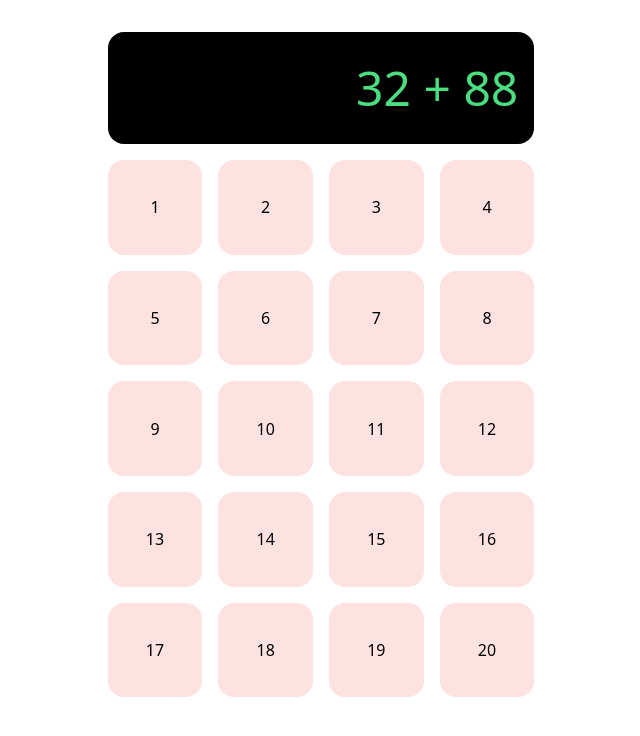
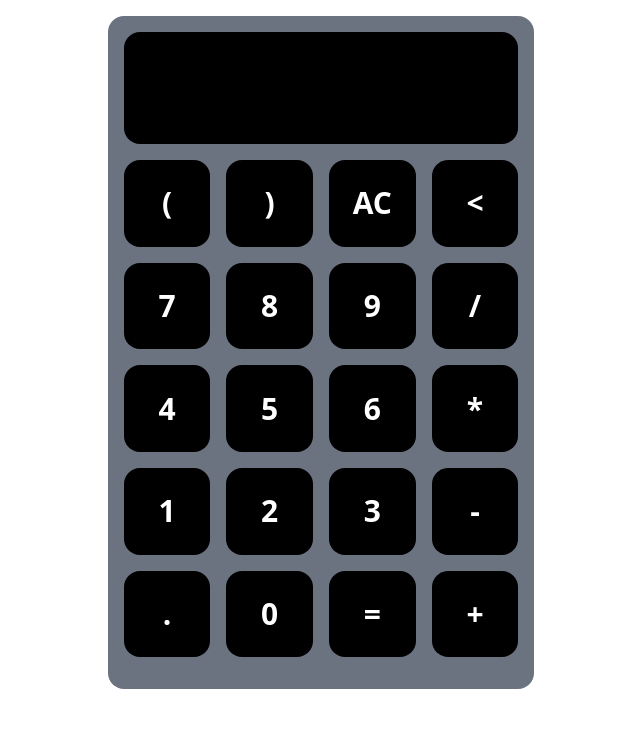
Before and after one commit to dhruv-dhaduk/calc-react, a React (Vite) app: page / in a window 1280 px wide. Shown: the top 736 px of the page, without its empty margins (319-959 px from the left). Built offline with nearby package versions, Linux system fonts and the light colour scheme.

Commit message:
Added functionality for calculator

```diff
--- a/src/App.jsx
+++ b/src/App.jsx
@@ -4,7 +4,7 @@ import Display from "./components/Display";
 import ButtonPanel from "./components/ButtonPanel";
 
 function App() {
-    const [expr, setExpr] = useState('32 + 88');
+    const [expr, setExpr] = useState('');
 
     function appendExpr(value) {
         setExpr(expr + value);
@@ -12,9 +12,9 @@ function App() {
 
     return (
         <>
-            <div className="mx-auto my-8 md:w-1/2 lg:w-1/3">
+            <div className="mx-auto p-4 my-4 bg-gray-500 rounded-2xl md:w-1/2 lg:w-1/3">
                 <Display expr={expr} />
-                <ButtonPanel />
+                <ButtonPanel expr={expr} setExpr={setExpr} />
             </div>
 
         </>
--- a/src/components/Button.jsx
+++ b/src/components/Button.jsx
@@ -1,7 +1,7 @@
 function Button({text, onClick}) {
     return (
         <button
-         className="aspect-square bg-red-100 rounded-2xl"
+         className="aspect-square bg-black text-white rounded-2xl text-3xl font-bold"
          onClick={onClick}
         >
             { text }
--- a/src/components/ButtonPanel.jsx
+++ b/src/components/ButtonPanel.jsx
@@ -2,28 +2,42 @@ import Button from "./Button";
 
 function ButtonPanel({ expr, setExpr }) {
 
+    function appendExpr(value) {
+        setExpr(expr + value);
+    }
+
+    function evaluateExpr() {
+        try {
+            const ans = eval(expr);
+            setExpr(ans+"");
+        }
+        catch(err) {
+            setExpr("INVALID !");
+        }
+    }
+
     return (
         <div className="grid grid-cols-4 gap-4 py-4">
-            <Button text="1" onClick={() => console.log("1")} />
-            <Button text="2" onClick={() => console.log("2")} />
-            <Button text="3" onClick={() => console.log("3")} />
-            <Button text="4" onClick={() => console.log("4")} />
-            <Button text="5" onClick={() => console.log("5")} />
-            <Button text="6" onClick={() => console.log("6")} />
-            <Button text="7" onClick={() => console.log("7")} />
-            <Button text="8" onClick={() => console.log("8")} />
-            <Button text="9" onClick={() => console.log("9")} />
-            <Button text="10" onClick={() => console.log("10")} />
-            <Button text="11" onClick={() => console.log("11")} />
-            <Button text="12" onClick={() => console.log("12")} />
-            <Button text="13" onClick={() => console.log("13")} />
-            <Button text="14" onClick={() => console.log("14")} />
-            <Button text="15" onClick={() => console.log("15")} />
-            <Button text="16" onClick={() => console.log("16")} />
-            <Button text="17" onClick={() => console.log("17")} />
-            <Button text="18" onClick={() => console.log("18")} />
-            <Button text="19" onClick={() => console.log("19")} />
-            <Button text="20" onClick={() => console.log("20")} />
+            <Button text="(" onClick={() => appendExpr("(")} />
+            <Button text=")" onClick={() => appendExpr(")")} />
+            <Button text="AC" onClick={() => setExpr("")} />
+            <Button text="<" onClick={() => setExpr(expr.substring(0, expr.length-1))} />
+            <Button text="7" onClick={() => appendExpr("7")} />
+            <Button text="8" onClick={() => appendExpr("8")} />
+            <Button text="9" onClick={() => appendExpr("9")} />
+            <Button text="/" onClick={() => appendExpr("/")} />
+            <Button text="4" onClick={() => appendExpr("4")} />
+            <Button text="5" onClick={() => appendExpr("5")} />
+            <Button text="6" onClick={() => appendExpr("6")} />
+            <Button text="*" onClick={() => appendExpr("*")} />
+            <Button text="1" onClick={() => appendExpr("1")} />
+            <Button text="2" onClick={() => appendExpr("2")} />
+            <Button text="3" onClick={() => appendExpr("3")} />
+            <Button text="-" onClick={() => appendExpr("-")} />
+            <Button text="." onClick={() => appendExpr(".")} />
+            <Button text="0" onClick={() => appendExpr("0")} />
+            <Button text="=" onClick={evaluateExpr} />
+            <Button text="+" onClick={() => appendExpr("+")} />
         </div>
     );
 }
```
